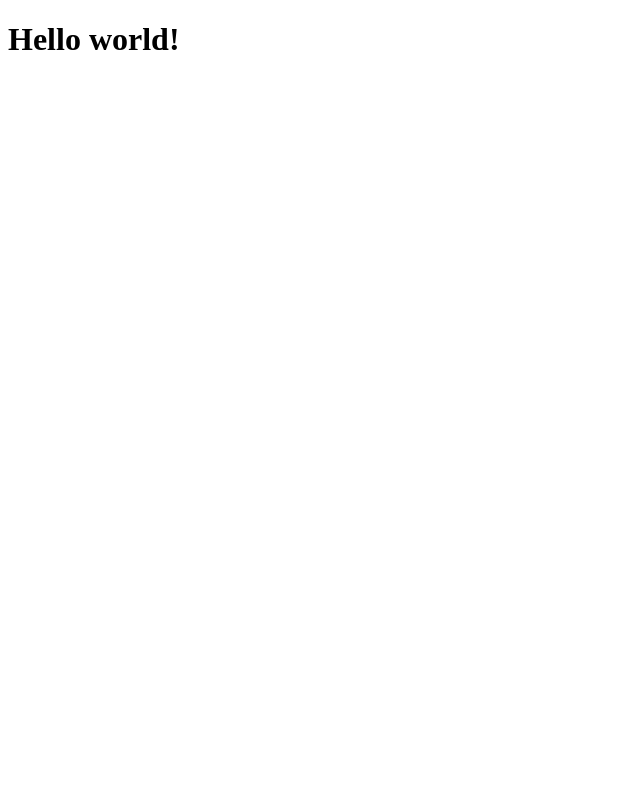
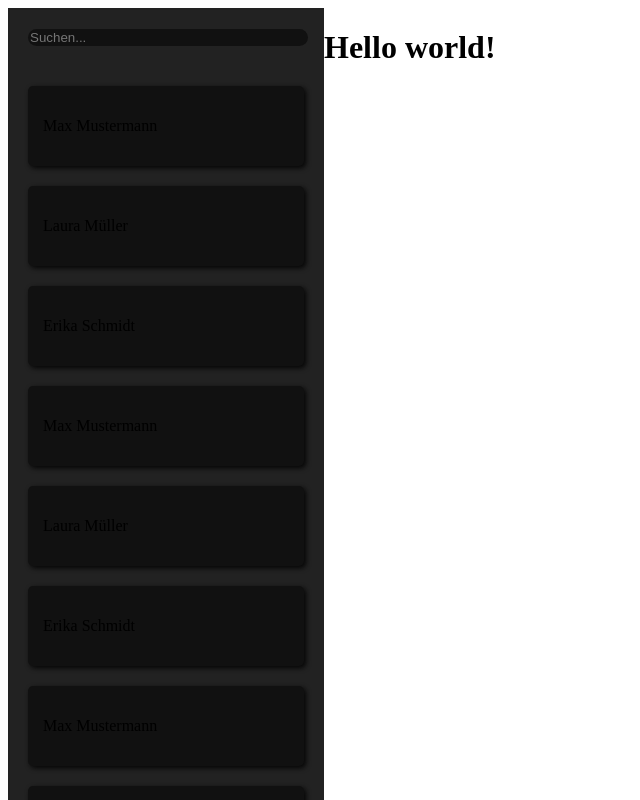
Before and after one commit to juliusb97/buss-mvg, a Svelte app: page / in a window 1280 px wide. Shown: the top 800 px of the page, without its empty margins (0-640 px from the left). Built offline with nearby package versions, Linux system fonts and the light colour scheme; no server answers; the HTML template or start-up script is replaced by a standard one.

Commit message:
added List, added example members

```diff
--- a/src/App.svelte
+++ b/src/App.svelte
@@ -1,7 +1,28 @@
 <script lang="ts">
+	import List from "./List.svelte";
 	// import { Member } from "..\\public\\back\\member.entity";
 
 	let name = 'world';
+	let members = [
+		"Max Mustermann",
+		"Laura Müller",
+		"Erika Schmidt",
+		"Max Mustermann",
+		"Laura Müller",
+		"Erika Schmidt",
+		"Max Mustermann",
+		"Laura Müller",
+		"Erika Schmidt",
+		"Max Mustermann",
+		"Laura Müller",
+		"Erika Schmidt",
+		"Max Mustermann",
+		"Laura Müller",
+		"Erika Schmidt",
+		"Max Mustermann",
+		"Laura Müller",
+		"Laura Müller",
+	];
 	// let member: Promise<Member>;
 
 	async function fetchMembers(): Promise<string> {
@@ -20,7 +41,18 @@
 	fetchMembers();
 </script>
 
-<h1>Hello {name}!</h1>
+<style>
+#container{
+	display: flex;
+	flex-direction: row;
+	height: 100%;
+}
+</style>
+
+<div id="container">
+	<List members={members}/>
+	<h1>Hello {name}!</h1>
+</div>
 
 <!-- {#await member}
 	<p>Lädt...</p>
--- /dev/null
+++ b/src/List.svelte
@@ -0,0 +1,61 @@
+<script lang="ts">
+export let members: any[];
+
+let filter = "";
+let filtered = members;
+
+function filterMembers(){
+	let inputFilter = (document.querySelector("#filterInput") as HTMLInputElement).value;
+	if(inputFilter == "") filtered = members;
+	else filtered = members.filter(mem => mem.toLowerCase().includes(inputFilter.toLowerCase()));
+}
+</script>
+
+<style>
+#list{
+	height: 100%;
+	width: 25%;
+	background: #222;
+	display: flex;
+	flex-direction: column;
+}
+
+#members {
+	overflow-y: auto;
+}
+
+.member {
+	margin: 20px;
+	width: calc(100% - 70px);
+	background: #111;
+	box-shadow: #050505 2px 2px 5px;
+	padding: 15px;
+	border-radius: 5px;
+}
+
+#search {
+	margin: 20px;
+	width: calc(100% - 40px);
+	border-radius: 15px;
+}
+
+#search > input {
+	background: #111;
+	border: #000 1px;
+	border-radius: 15px;
+	width: 100%;
+}
+</style>
+
+<div id="list">
+	<div id="search">
+		<input placeholder="Suchen..." type="text" bind:value={filter} on:input={filterMembers} id="filterInput">
+	</div>
+	<div id="members">
+		{#each filtered as member}
+			<div class="member">
+				<p>{member}</p>
+			</div>
+		{/each}
+	</div>
+</div>
```
